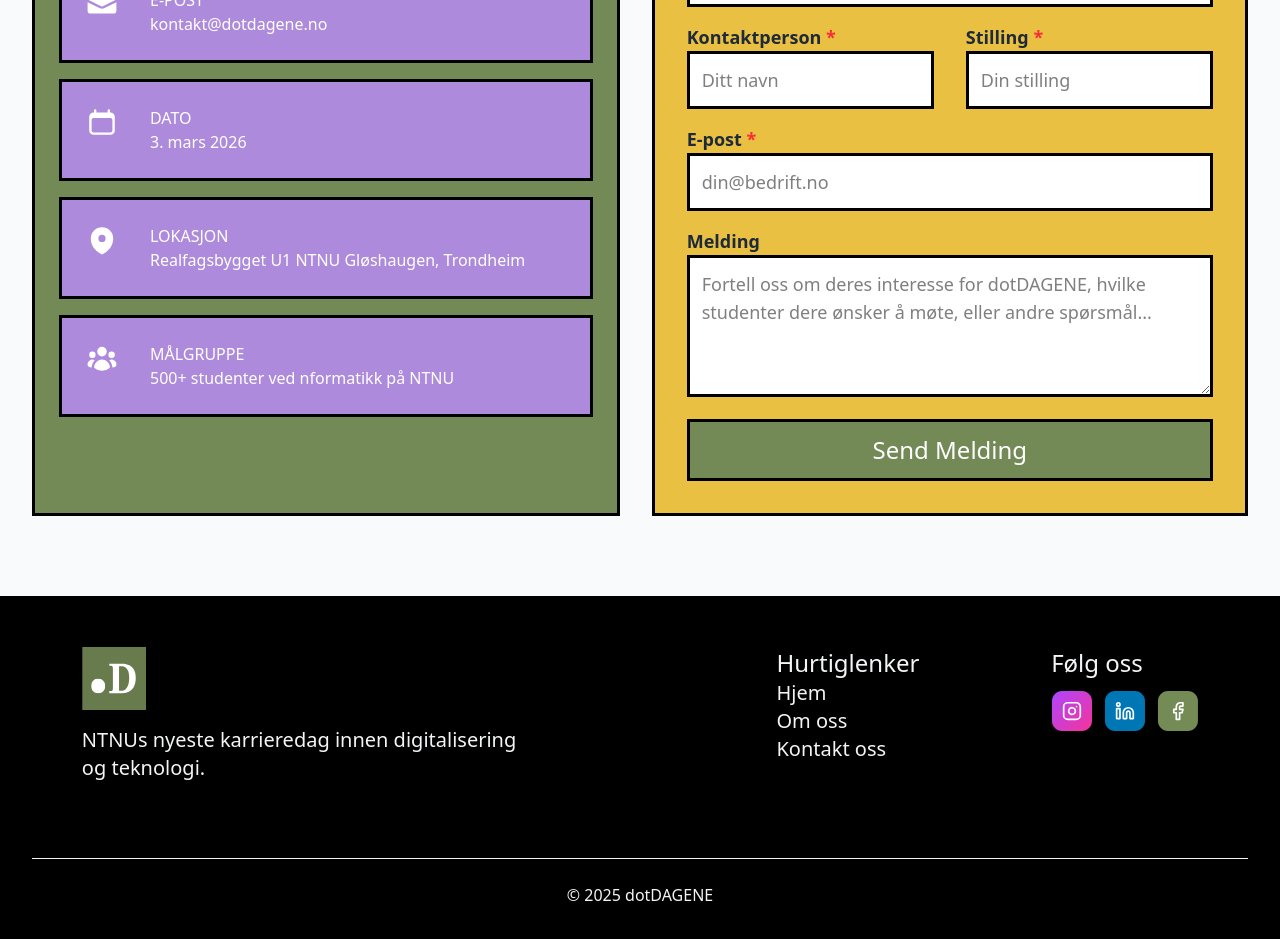
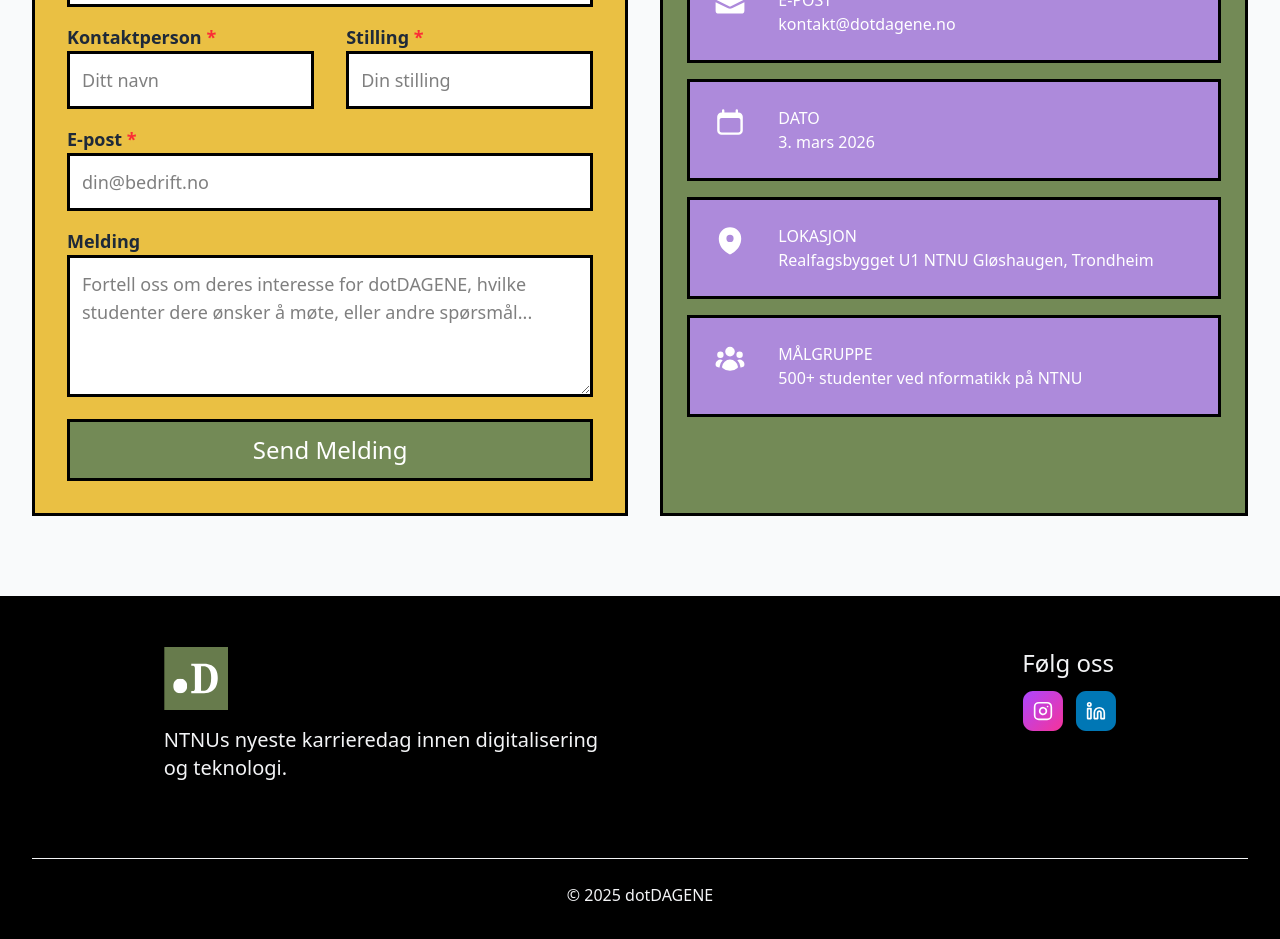
Before and after one commit to kristianGjertsen/dotDAGENE, a React (Vite) app in the folder frontend/: page / in a window 1280 px wide. Shown: the part 2240-3179 px from the top of the page. Built offline with nearby package versions, Linux system fonts and the light colour scheme.

Commit message:
Små endiringr

```diff
--- a/frontend/src/components/Footer.tsx
+++ b/frontend/src/components/Footer.tsx
@@ -1,8 +1,6 @@
 import Logo from '../assets/litenDfarget.svg';
 import Instagram from '../assets/instagram.svg';
 import Linkedin from '../assets/linkedin.svg';
-import Facebook from '../assets/facebook.svg';
-
 const a_className = 'text-gray-100 hover:text-dotyellow';
 
 export const Footer = () => {
@@ -15,30 +13,17 @@
             NTNUs nyeste karrieredag innen digitalisering og teknologi.
           </p>
         </section>
-        <section className="flex flex-col md:text-xl">
-          <h2 className="text-lg text-gray-100 md:text-2xl">Hurtiglenker</h2>
-          <a className={a_className} href="">
-            Hjem
-          </a>
-          <a className={a_className} href="">
-            Om oss
-          </a>
-          <a className={a_className} href="">
-            Kontakt oss
-          </a>
-        </section>
+
         <section className="flex flex-col gap-3 text-gray-100">
           <h2 className="text-lg md:text-2xl">Følg oss</h2>
           <section className="flex gap-3">
             <a href="https://www.instagram.com/dotdagene/">
               <img src={Instagram} />
             </a>
-            <a href="">
+            <a href="https://www.linkedin.com/company/dotdagene/about/">
               <img src={Linkedin} />
             </a>
-            <a href="">
-              <img src={Facebook} />
-            </a>
+
           </section>
         </section>
         <p className="mt-6 w-full border-t-1 border-gray-100 pt-6 text-center text-gray-100">
--- a/frontend/src/components/Header/Header.tsx
+++ b/frontend/src/components/Header/Header.tsx
@@ -7,7 +7,7 @@
     <header className="sticky top-0 z-50 bg-white">
       <section className="flex flex-row items-center justify-between border-b-2 border-gray-500 px-8 py-4">
         <Link to="/">
-          <img src={Logo} alt="Logo" className="w-1/2" />
+          <img src={Logo} alt="Logo" className="w-5/6" />
         </Link>
         <LinkButton link="#contact" color="green">
           Kontakt Oss
--- a/frontend/src/components/HomePage/ContactForm.tsx
+++ b/frontend/src/components/HomePage/ContactForm.tsx
@@ -159,7 +159,7 @@
           </div>
 
           {submitStatus === 'success' && (
-            <div className="bg-dotgreen border-3 border-black p-6 text-white">
+            <div className="bg-dotpurple border-3 border-black p-6 text-white">
               <p className="text-center text-lg font-medium">
                 Takk! Henvendelsen er sendt.
               </p>
--- a/frontend/src/pages/HomePage.tsx
+++ b/frontend/src/pages/HomePage.tsx
@@ -103,7 +103,6 @@
 
       <section className="px-8">
         <section className="flex flex-col items-stretch justify-center gap-8 lg:flex-row">
-          <ContactUs />
           <div className="bg-dotyellow flex w-full flex-col gap-4 border-3 border-black p-8">
             <h3 className="text-3xl">INTERESSEMELDING</h3>
             <p>
@@ -112,6 +111,7 @@
             </p>
             <ContactForm />
           </div>
+          <ContactUs />
         </section>
       </section>
       <Footer />
```
